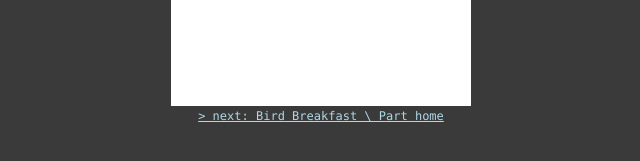
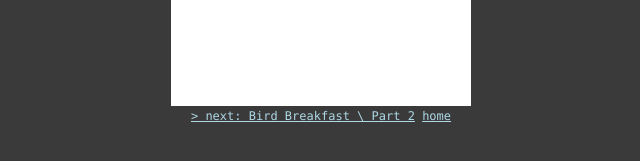
Before and after one commit to owenroberts/ends, a Jekyll site: the page built from _posts/birds/2018-01-29-birds1.html, in a window 1280 px wide. Shown: the part 269-430 px from the top of the page, without its empty margins (319-959 px from the left). Built offline with Jekyll 4.4.1, drawn with Linux system fonts in a browser that asks for light colours; nearby versions of some CDN libraries; library files that are not in the unit come from our copies.

Commit message:
fixes next part

```diff
--- a/_layouts/post.html
+++ b/_layouts/post.html
@@ -11,7 +11,7 @@
 		</div>
 		<div id="menu">
 			{% if page.next.url %}
-				<a class="next" href="{{page.next.url | prepend:site.baseurl }}">> next: {{ page.next.title }} \ Part {{ page.previous.part }}</a>
+				<a class="next" href="{{page.next.url | prepend:site.baseurl }}">> next: {{ page.next.title }} \ Part {{ page.next.part }}</a>
 			{% endif %}
 			{% if page.previous.url %}
 				<a class="prev" href="{{page.previous.url | prepend:site.baseurl }}">< previous: {{ page.previous.title }} \ Part {{ page.previous.part }}</a>
```
